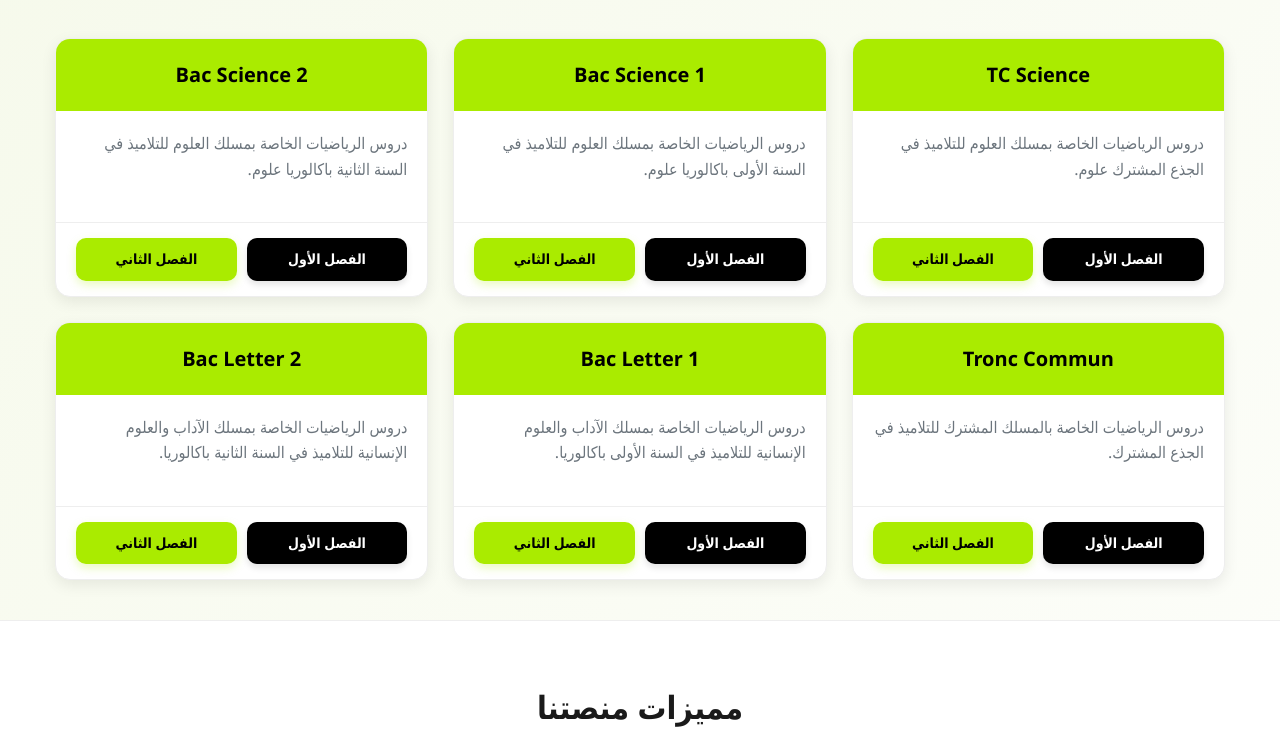
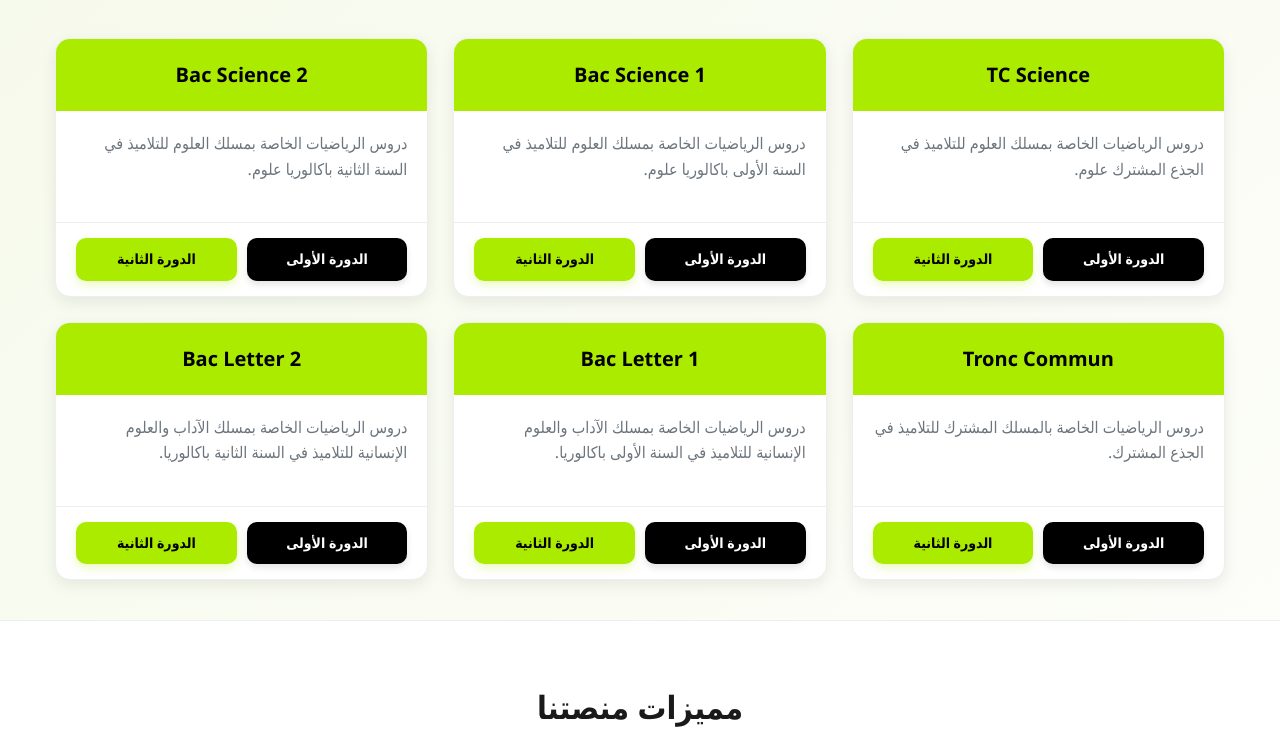
Before and after one commit to ahmedakhajjam/mathspace, a plain HTML site: page index.html in a window 1280 px wide. Shown: the part 411-1159 px from the top of the page. Drawn offline with nearby package versions, Linux system fonts and the light colour scheme.

Commit message:
Update index.html

```diff
--- a/index.html
+++ b/index.html
@@ -206,8 +206,8 @@
           <div class="level-header"><h3>TC Science</h3></div>
           <div class="level-body"><p data-t="card.tc.desc">دروس الرياضيات الخاصة بمسلك العلوم للتلاميذ في الجذع المشترك علوم.</p></div>
           <div class="level-footer">
-            <a href="#" class="btn" onclick="selectLevel('TC Science','S1')" data-t="ui.s1">الفصل الأول</a>
-            <a href="#" class="btn btn-primary" onclick="selectLevel('TC Science','S2')" data-t="ui.s2">الفصل الثاني</a>
+            <a href="#" class="btn" onclick="selectLevel('TC Science','S1')" data-t="ui.s1">الدورة الأولى</a>
+            <a href="#" class="btn btn-primary" onclick="selectLevel('TC Science','S2')" data-t="ui.s2">الدورة الثانية</a>
           </div>
         </div>
 
@@ -215,8 +215,8 @@
           <div class="level-header"><h3>1 Bac Science</h3></div>
           <div class="level-body"><p data-t="card.1s.desc">دروس الرياضيات الخاصة بمسلك العلوم للتلاميذ في السنة الأولى باكالوريا علوم.</p></div>
           <div class="level-footer">
-            <a href="#" class="btn" onclick="selectLevel('1 bac Science','S1')" data-t="ui.s1">الفصل الأول</a>
-            <a href="#" class="btn btn-primary" onclick="selectLevel('1 bac Science','S2')" data-t="ui.s2">الفصل الثاني</a>
+            <a href="#" class="btn" onclick="selectLevel('1 bac Science','S1')" data-t="ui.s1">الدورة الأولى</a>
+            <a href="#" class="btn btn-primary" onclick="selectLevel('1 bac Science','S2')" data-t="ui.s2">الدورة الثانية</a>
           </div>
         </div>
 
@@ -224,8 +224,8 @@
           <div class="level-header"><h3>2 Bac Science</h3></div>
           <div class="level-body"><p data-t="card.2s.desc">دروس الرياضيات الخاصة بمسلك العلوم للتلاميذ في السنة الثانية باكالوريا علوم.</p></div>
           <div class="level-footer">
-            <a href="#" class="btn" onclick="selectLevel('2 bac Science','S1')" data-t="ui.s1">الفصل الأول</a>
-            <a href="#" class="btn btn-primary" onclick="selectLevel('2 bac Science','S2')" data-t="ui.s2">الفصل الثاني</a>
+            <a href="#" class="btn" onclick="selectLevel('2 bac Science','S1')" data-t="ui.s1">الدورة الأولى</a>
+            <a href="#" class="btn btn-primary" onclick="selectLevel('2 bac Science','S2')" data-t="ui.s2">الدورة الثانية</a>
           </div>
         </div>
 
@@ -233,8 +233,8 @@
           <div class="level-header"><h3>Tronc Commun</h3></div>
           <div class="level-body"><p data-t="card.tcL.desc">دروس الرياضيات الخاصة بالمسلك المشترك للتلاميذ في الجذع المشترك.</p></div>
           <div class="level-footer">
-            <a href="#" class="btn" onclick="selectLevel('Tronc commun letter','S1')" data-t="ui.s1">الفصل الأول</a>
-            <a href="#" class="btn btn-primary" onclick="selectLevel('Tronc commun letter','S2')" data-t="ui.s2">الفصل الثاني</a>
+            <a href="#" class="btn" onclick="selectLevel('Tronc commun letter','S1')" data-t="ui.s1">الدورة الأولى</a>
+            <a href="#" class="btn btn-primary" onclick="selectLevel('Tronc commun letter','S2')" data-t="ui.s2">الدورة الثانية</a>
           </div>
         </div>
 
@@ -242,8 +242,8 @@
           <div class="level-header"><h3>1 Bac Letter</h3></div>
           <div class="level-body"><p data-t="card.1L.desc">دروس الرياضيات الخاصة بمسلك الآداب والعلوم الإنسانية للتلاميذ في السنة الأولى باكالوريا.</p></div>
           <div class="level-footer">
-            <a href="#" class="btn" onclick="selectLevel('1 bac letter','S1')" data-t="ui.s1">الفصل الأول</a>
-            <a href="#" class="btn btn-primary" onclick="selectLevel('1 bac letter','S2')" data-t="ui.s2">الفصل الثاني</a>
+            <a href="#" class="btn" onclick="selectLevel('1 bac letter','S1')" data-t="ui.s1">الدورة الأولى</a>
+            <a href="#" class="btn btn-primary" onclick="selectLevel('1 bac letter','S2')" data-t="ui.s2">الدورة الثانية</a>
           </div>
         </div>
 
@@ -251,8 +251,8 @@
           <div class="level-header"><h3>2 Bac Letter</h3></div>
           <div class="level-body"><p data-t="card.2L.desc">دروس الرياضيات الخاصة بمسلك الآداب والعلوم الإنسانية للتلاميذ في السنة الثانية باكالوريا.</p></div>
           <div class="level-footer">
-            <a href="#" class="btn" onclick="selectLevel('2 bac letter','S1')" data-t="ui.s1">الفصل الأول</a>
-            <a href="#" class="btn btn-primary" onclick="selectLevel('2 bac letter','S2')" data-t="ui.s2">الفصل الثاني</a>
+            <a href="#" class="btn" onclick="selectLevel('2 bac letter','S1')" data-t="ui.s1">الدورة الأولى</a>
+            <a href="#" class="btn btn-primary" onclick="selectLevel('2 bac letter','S2')" data-t="ui.s2">الدورة الثانية</a>
           </div>
         </div>
       </div>
@@ -358,8 +358,8 @@
           <div class="form-group">
             <label for="admin-semester" data-t="admin.semester">الفصل</label>
             <select id="admin-semester">
-              <option value="S1" data-t="ui.s1">الفصل الأول</option>
-              <option value="S2" data-t="ui.s2">الفصل الثاني</option>
+              <option value="S1" data-t="ui.s1">الدورة الأولى</option>
+              <option value="S2" data-t="ui.s2">الدورة الثانية</option>
             </select>
           </div>
           <div class="form-group">
@@ -444,8 +444,8 @@
         'card.tcL.desc': 'دروس الرياضيات الخاصة بالمسلك المشترك للتلاميذ في الجذع المشترك.',
         'card.1L.desc': 'دروس الرياضيات الخاصة بمسلك الآداب والعلوم الإنسانية للتلاميذ في السنة الأولى باكالوريا.',
         'card.2L.desc': 'دروس الرياضيات الخاصة بمسلك الآداب والعلوم الإنسانية للتلاميذ في السنة الثانية باكالوريا.',
-        'ui.s1': 'الفصل الأول',
-        'ui.s2': 'الفصل الثاني',
+        'ui.s1': 'الدورة الأولى',
+        'ui.s2': 'الدورة الثانية',
         'feat.title': 'مميزات منصتنا',
         'feat.desc': 'نقدم لكم أفضل الطرق لتعلم الرياضيات بسهولة وفعالية',
         'feat.courses': 'دروس شاملة',
```
